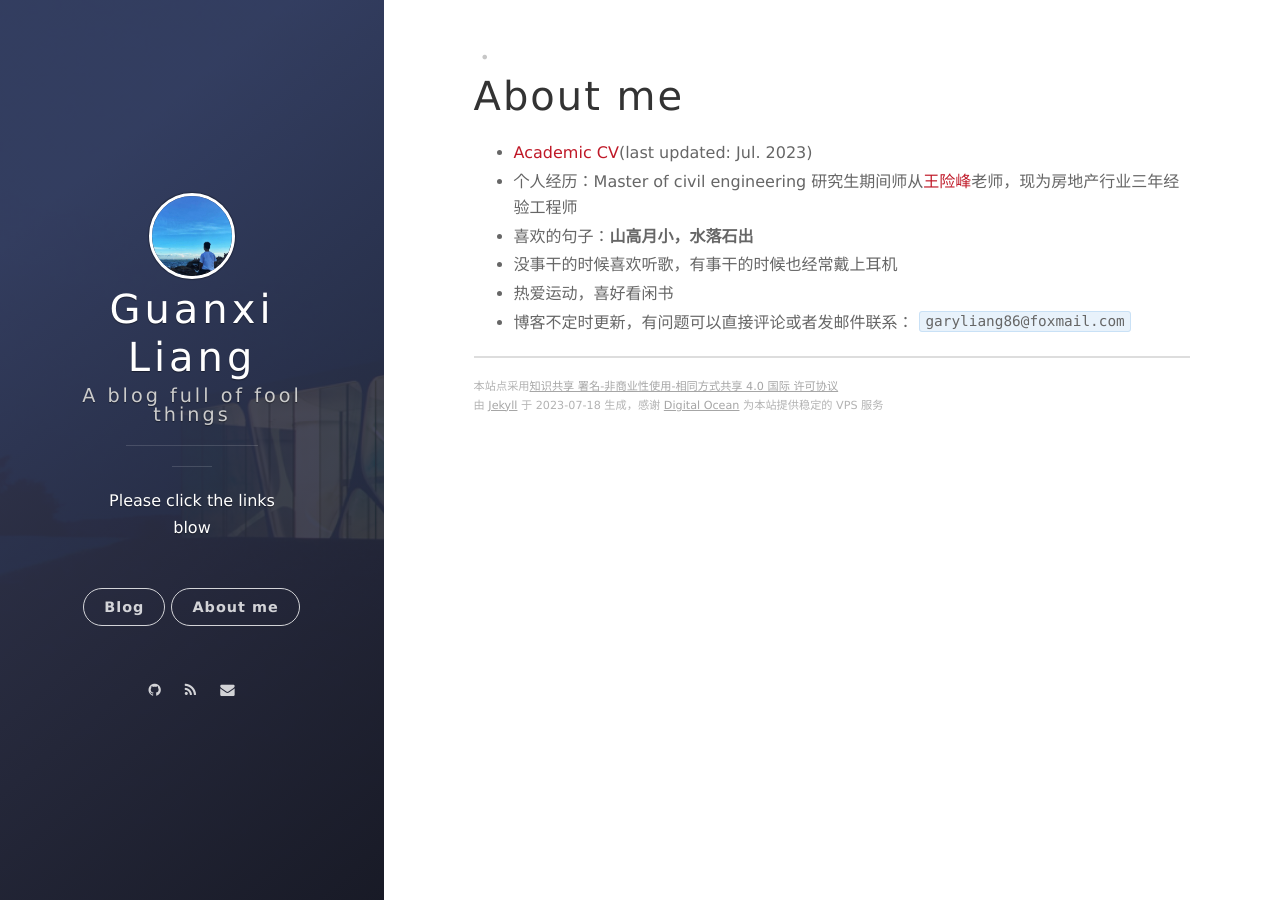
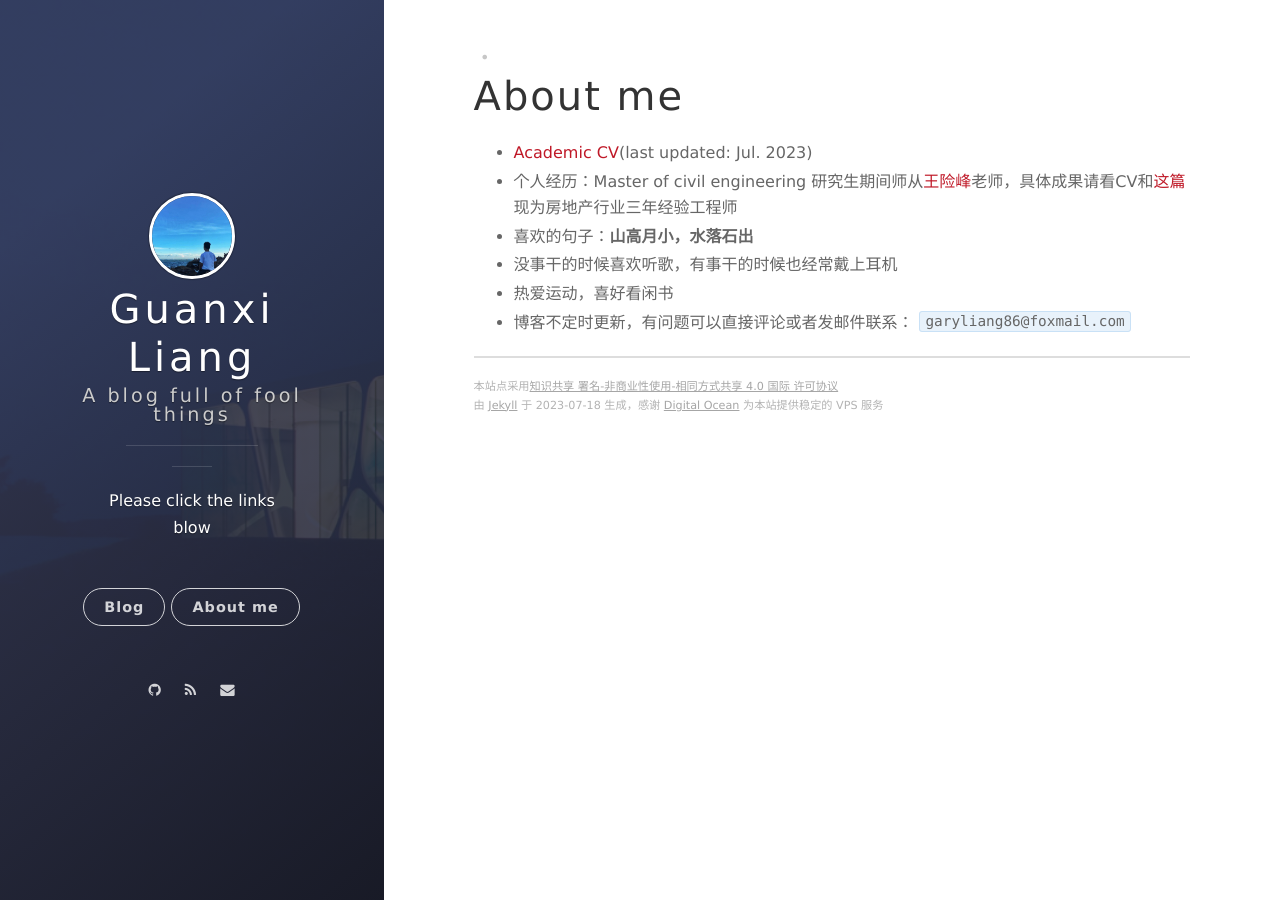
Before and after one commit to garyliang07/garyliang07.github.io, a Jekyll site: the page built from about.md, in a window 1280 px wide. Built offline with Jekyll 4.4.1, drawn with Linux system fonts in a browser that asks for light colours; nearby versions of some CDN libraries.

Commit message:
add cv and personal introduction

```diff
--- a/about.md
+++ b/about.md
@@ -5,7 +5,7 @@ permalink: /about/
 ---
 
 - [Academic CV](https://drive.google.com/file/d/1E8xXVUnCz9k2n__71b_iN01uktbYFsqD/view?usp=drive_link)(last updated: Jul. 2023)
-- 个人经历：Master of civil engineering 研究生期间师从[王险峰](https://facultyce.szu.edu.cn/wangxianfeng/zh_CN/index/5324/list/index.htm)老师，现为房地产行业三年经验工程师
+- 个人经历：Master of civil engineering 研究生期间师从[王险峰](https://facultyce.szu.edu.cn/wangxianfeng/zh_CN/index/5324/list/index.htm)老师，具体成果请看CV和[这篇](https://garyliang07.github.io/2020/06/review-of-my-work/)现为房地产行业三年经验工程师
 - 喜欢的句子：**山高月小，水落石出**
 - 没事干的时候喜欢听歌，有事干的时候也经常戴上耳机
 - 热爱运动，喜好看闲书
```
